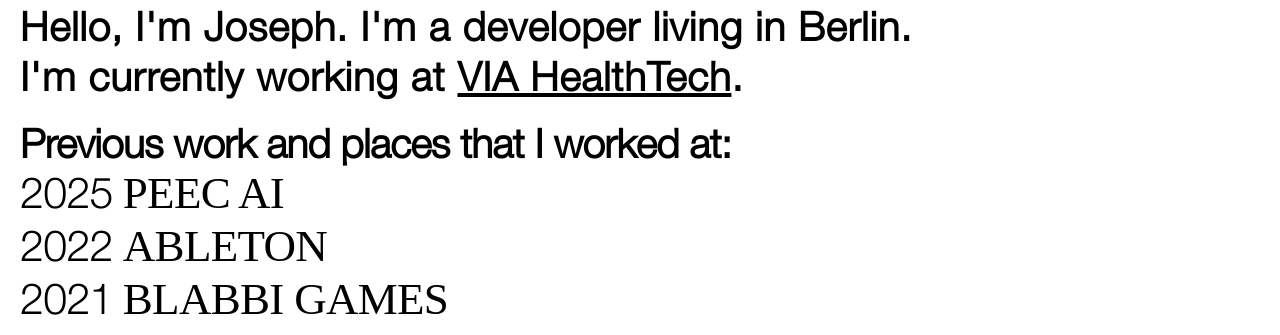
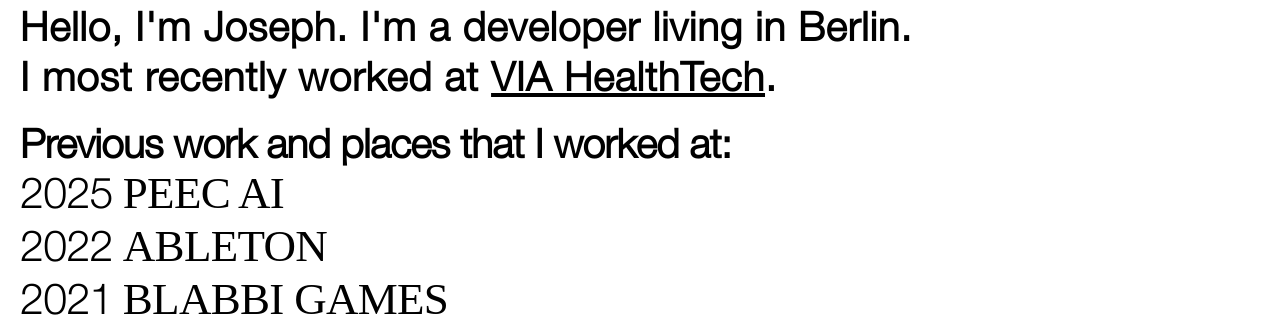
Before and after one commit to josephmallari/portfolio-static, a plain HTML site: page index.html in a window 1280 px wide. Shown: the part 437-772 px from the top of the page. Drawn offline with Linux system fonts and the light colour scheme.

Commit message:
Update index.html

```diff
--- a/index.html
+++ b/index.html
@@ -26,7 +26,7 @@
                 alt="Joseph Mallari portfolio logo" width="1280" height="428" fetchpriority="high" />
         </section>
         <section class="intro">
-            <h1>Hello, I'm Joseph. I'm a developer living in Berlin. I'm currently working at <a
+            <h1>Hello, I'm Joseph. I'm a developer living in Berlin. I most recently worked at <a
                     href="https://www.via-health.de/" target="_blank" rel="noopener noreferrer">VIA HealthTech</a>.</h1>
         </section>
         <section class="projects">
```
